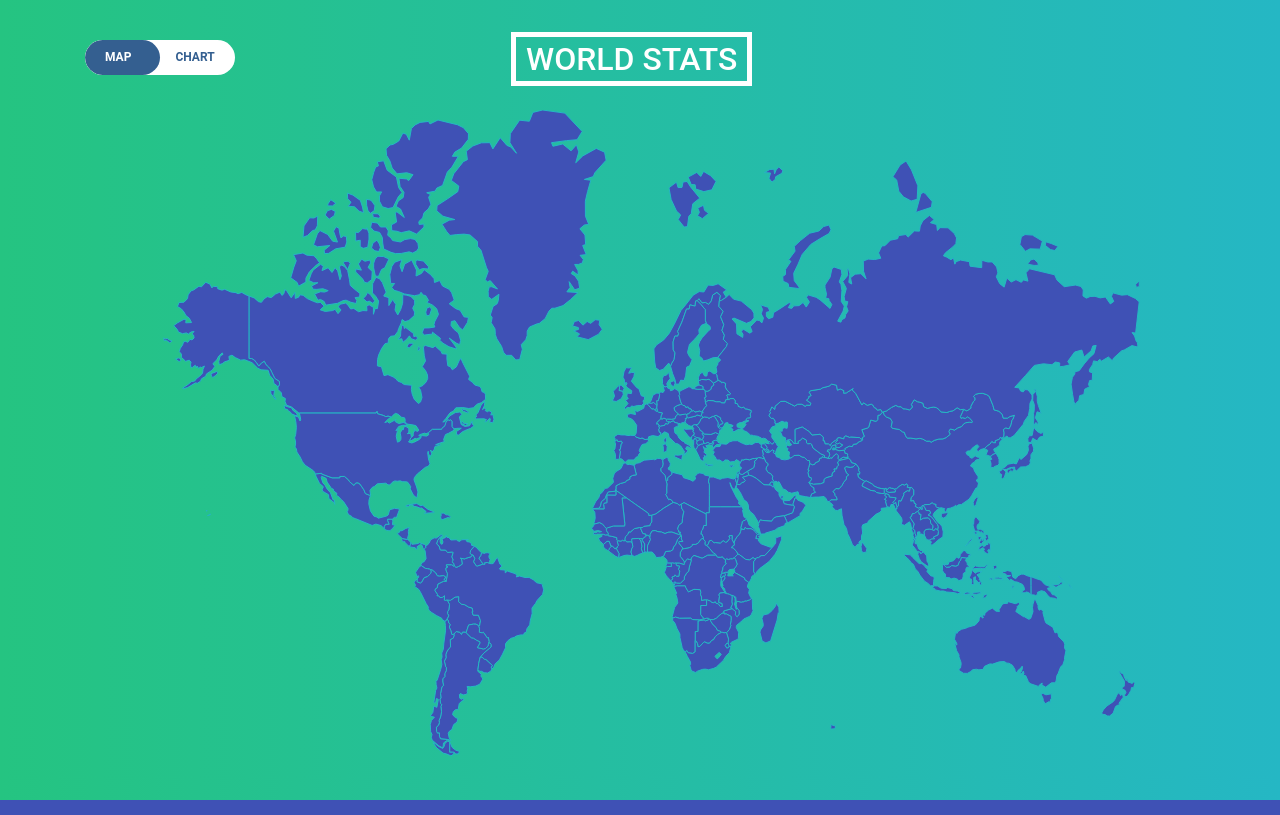
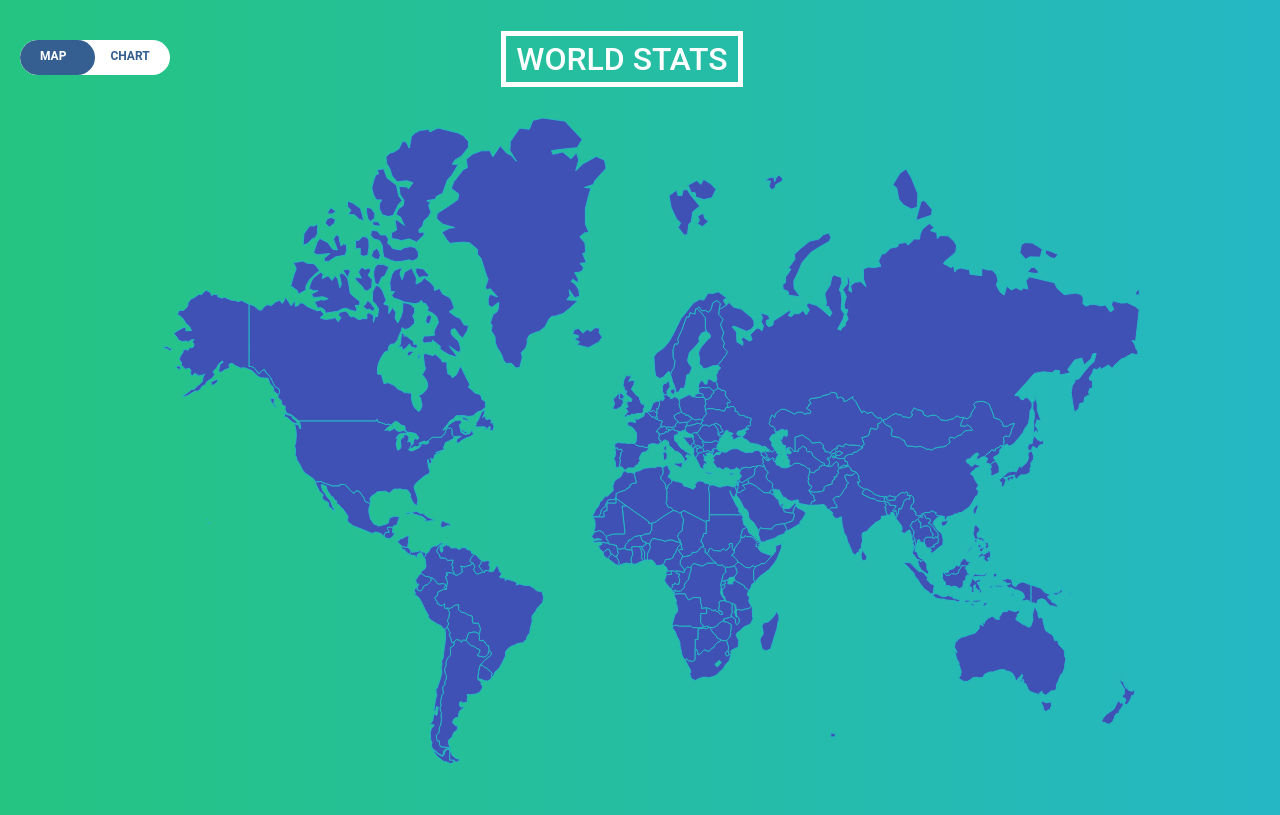
Before and after one commit to dummy26/Covid-Warriors, a Django app: template home/templates/home/world_tracker.html in a window 1280 px wide. Run offline with Django 3.2, Linux system fonts and the light colour scheme; the template is opened without the code that fills it: most values are stand-ins (such as "Sample title", 1, 10 or a date in 2020); parts of the project's set-up code (start-up, migrations or seed data) failed here and were passed over; some libraries are stand-ins or nearby versions.

Commit message:
some code changes in search_tab and world_tracker

```diff
--- a/home/static/home/chart_data.json
+++ b/home/static/home/chart_data.json
@@ -1 +1 @@
-{"USA": {"Confirmed": 1979411, "Deaths": 111989}, "Brazil": {"Confirmed": 739503, "Deaths": 38406}, "Russia": {"Confirmed": 484630, "Deaths": 6134}, "United Kingdom": {"Confirmed": 290581, "Deaths": 40968}, "Spain": {"Confirmed": 241966, "Deaths": 27136}, "Italy": {"Confirmed": 235561, "Deaths": 34043}, "India": {"Confirmed": 276146, "Deaths": 7750}, "France": {"Confirmed": 191523, "Deaths": 29299}, "Germany": {"Confirmed": 186506, "Deaths": 8736}, "Peru": {"Confirmed": 203736, "Deaths": 5738}, "Turkey": {"Confirmed": 172114, "Deaths": 4729}, "Iran": {"Confirmed": 175927, "Deaths": 8425}}
+{"USA": {"Confirmed": 2000464, "Deaths": 112924}, "Brazil": {"Confirmed": 772416, "Deaths": 39680}, "Russia": {"Confirmed": 493023, "Deaths": 6350}, "United Kingdom": {"Confirmed": 291588, "Deaths": 41213}, "Spain": {"Confirmed": 242280, "Deaths": 27136}, "Italy": {"Confirmed": 235763, "Deaths": 34114}, "India": {"Confirmed": 276583, "Deaths": 7750}, "France": {"Confirmed": 192068, "Deaths": 29322}, "Germany": {"Confirmed": 186522, "Deaths": 8752}, "Peru": {"Confirmed": 208823, "Deaths": 5903}, "Turkey": {"Confirmed": 173036, "Deaths": 4746}, "Iran": {"Confirmed": 177938, "Deaths": 8506}}
--- a/home/static/home/css/world_tracker.css
+++ b/home/static/home/css/world_tracker.css
@@ -3,40 +3,112 @@ body {
     background: linear-gradient(to right, #25c481, #25b7c4);
     font-family: 'Roboto', sans-serif;
     font-size: 16px;
-    line-height: 1.66667;
+}
+
+.myContainer {
+    text-align: center;
+    align-items: center;
+    justify-content: center;
+}
+
+
+/* Toggle Tabs */
+
+.tab-slider--nav {
+    /* width: 100%; */
+    float: left;
+    margin-left: 20px;
+    margin-bottom: 30px;
+}
+
+.tab-slider--tabs {
+    display: block;
+    /* float: left; */
+    margin: 0;
+    padding: 0;
+    list-style: none;
+    position: relative;
+    border-radius: 35px;
+    overflow: hidden;
+    background: #fff;
+    height: 35px;
+    user-select: none;
+}
+
+
+/* purple indicator (slider) */
+
+.tab-slider--tabs:after {
+    content: "";
+    width: 50%;
+    background: #345F90;
+    height: 100%;
+    position: absolute;
+    top: 0;
+    left: 0;
+    transition: all 250ms ease-in-out;
+    border-radius: 35px;
+}
+
+.tab-slider--tabs.slide:after {
+    left: 50%;
+}
+
+.tab-slider--trigger {
+    font-size: 12px;
+    line-height: 1;
+    font-weight: bold;
+    color: #345F90;
+    text-transform: uppercase;
+    text-align: center;
+    padding: 10px 20px;
+    position: relative;
+    z-index: 2;
+    cursor: pointer;
+    display: inline-block;
+    transition: color 250ms ease-in-out;
+    user-select: none;
+}
+
+.tab-slider--trigger.active {
+    color: #fff;
+}
+
+.tab-slider--body {
+    margin-bottom: 50px;
+    margin-left: 20px;
+    margin-right: 20px;
 }
 
 .heading {
     font-size: 20px;
     color: #fff;
     text-transform: uppercase;
-    font-weight: 900;
+    font-weight: 200;
     text-align: center;
     margin-top: 40px;
-    margin-bottom: 30px;
+    margin-bottom: 40px;
     margin-right: 15%;
 }
 
 h2 {
     display: inline;
-    padding: 3px 10px;
+    padding: 4px 10px;
     border: 5px solid #fff;
-}
-
-.container {
-    width: 100%;
-    margin: 15px auto;
-    text-align: center;
-    align-items: center;
-    justify-content: center;
 }
 
 
 /* Radio Button  */
 
+.radios {
+    width: 30%;
+    margin: 0 auto;
+    justify-content: center;
+    align-items: center;
+}
+
 form {
     display: flex;
-    flex-wrap: wrap;
     flex-direction: row;
 }
 
@@ -50,20 +122,14 @@ label {
     margin-left: 50px;
 }
 
-.radios {
-    width: 30%;
-    margin: 0 auto;
-    justify-content: center;
-    align-items: center;
-}
-
 label input {
-    position: absolute;
-    left: -9999px;
+    visibility: hidden;
+    /* position: absolute;
+    left: -9999px; */
 }
 
 
-/* dot inside radio button  */
+/* dot inside radio button when it's checked */
 
 label input:checked+span:before {
     box-shadow: inset 0 0 0 0.4375em #844685;
@@ -103,66 +169,3 @@ path {
 path:hover {
     fill: orange;
 }
-
-
-/* Toggle Tabs */
-
-.tab-slider--nav {
-    /* width: 100%; */
-    float: left;
-    margin-bottom: 20px;
-}
-
-.tab-slider--tabs {
-    display: block;
-    /* float: left; */
-    margin: 0;
-    padding: 0;
-    list-style: none;
-    position: relative;
-    border-radius: 35px;
-    overflow: hidden;
-    background: #fff;
-    height: 35px;
-    user-select: none;
-}
-
-.tab-slider--tabs:after {
-    content: "";
-    width: 50%;
-    background: #345F90;
-    height: 100%;
-    position: absolute;
-    top: 0;
-    left: 0;
-    transition: all 250ms ease-in-out;
-    border-radius: 35px;
-}
-
-.tab-slider--tabs.slide:after {
-    left: 50%;
-}
-
-.tab-slider--trigger {
-    font-size: 12px;
-    line-height: 1;
-    font-weight: bold;
-    color: #345F90;
-    text-transform: uppercase;
-    text-align: center;
-    padding: 11px 20px;
-    position: relative;
-    z-index: 2;
-    cursor: pointer;
-    display: inline-block;
-    transition: color 250ms ease-in-out;
-    user-select: none;
-}
-
-.tab-slider--trigger.active {
-    color: #fff;
-}
-
-.tab-slider--body {
-    margin-bottom: 20px;
-}
--- a/home/templates/home/google_mic.html
+++ b/home/templates/home/google_mic.html
@@ -1,4 +1,4 @@
-<svg onclick="search_tab_startDictation()" width="38px" height="38px" focusable="false" viewBox="0 0 24 24" xmlns="http://www.w3.org/2000/svg">
+<svg style="cursor:pointer;" onclick="search_tab_startDictation()" width="38px" height="38px" focusable="false" viewBox="0 0 24 24" xmlns="http://www.w3.org/2000/svg">
     <path d="m12 15c1.66 0 3-1.31 3-2.97v-7.02c0-1.66-1.34-3.01-3-3.01s-3 1.34-3 3.01v7.02c0 1.66 1.34 2.97 3 2.97z"
         fill="#4285f4"></path>
     <path d="m11 18.08h2v3.92h-2z" fill="#34a853"></path>
--- a/home/templates/home/search_tab.html
+++ b/home/templates/home/search_tab.html
@@ -28,7 +28,7 @@
 
                     </div>
 
-                    <div class="my-auto popup">
+                    <div class="popup">
                         {%include 'home/google_mic.html'%}
                         <span class="popuptext" id="listening_popup">Listening...</span>
                     </div>
--- a/home/templates/home/world_tracker.html
+++ b/home/templates/home/world_tracker.html
@@ -22,7 +22,7 @@
 </head>
 
 <body>
-    <div class="container">
+    <div class="myContainer">
         <div class="tab-slider--nav">
             <ul class="tab-slider--tabs">
                 <li class="tab-slider--trigger active" rel="tab1">Map</li>
@@ -34,9 +34,7 @@
             <div class="heading">
                 <h2>World Stats</h2>
             </div>
-            <div class="container">
-                {%include 'home/world_map.html'%}
-            </div>
+            {%include 'home/world_map.html'%}
         </div>
 
         <div id="tab2" class="tab-slider--body">
```
Also changed, not shown: home/static/home/css/search_tab.css (+53 -35 lines), home/static/home/js/search_tab.js (+41 -49 lines).
